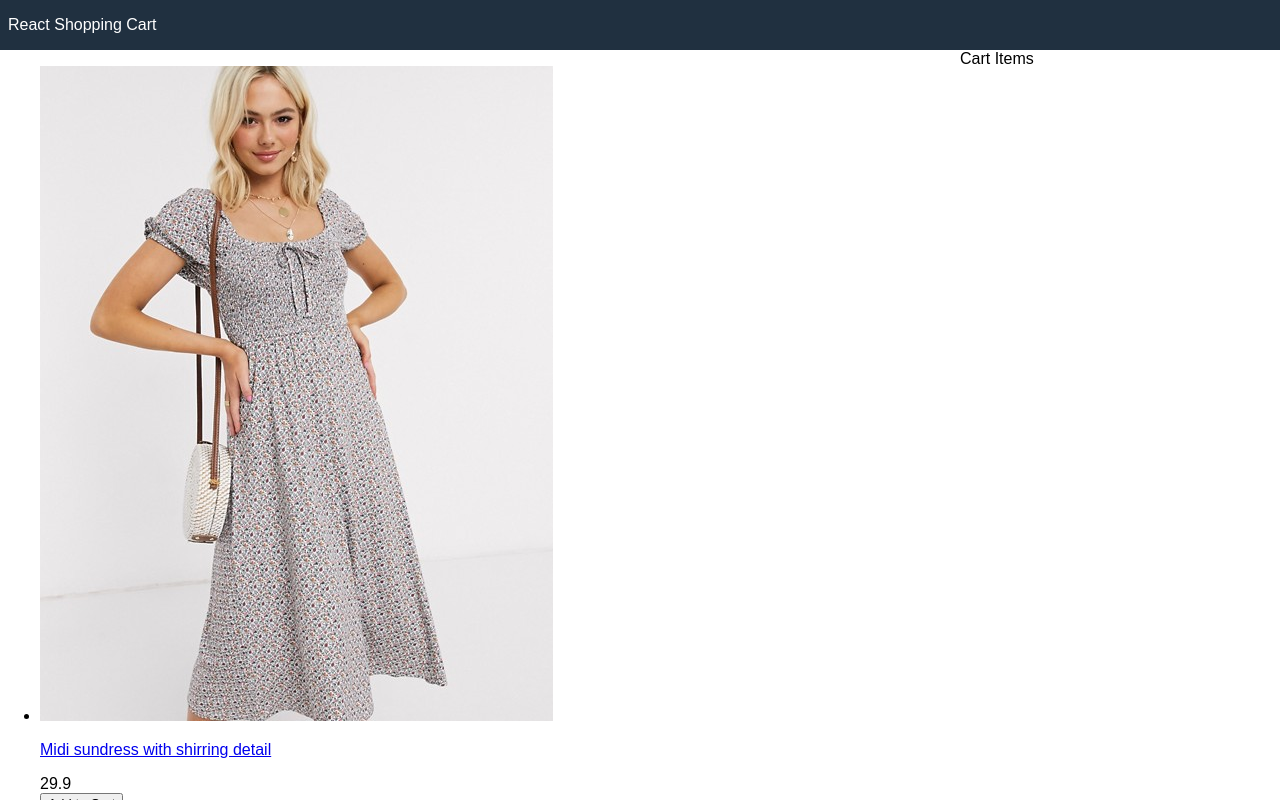
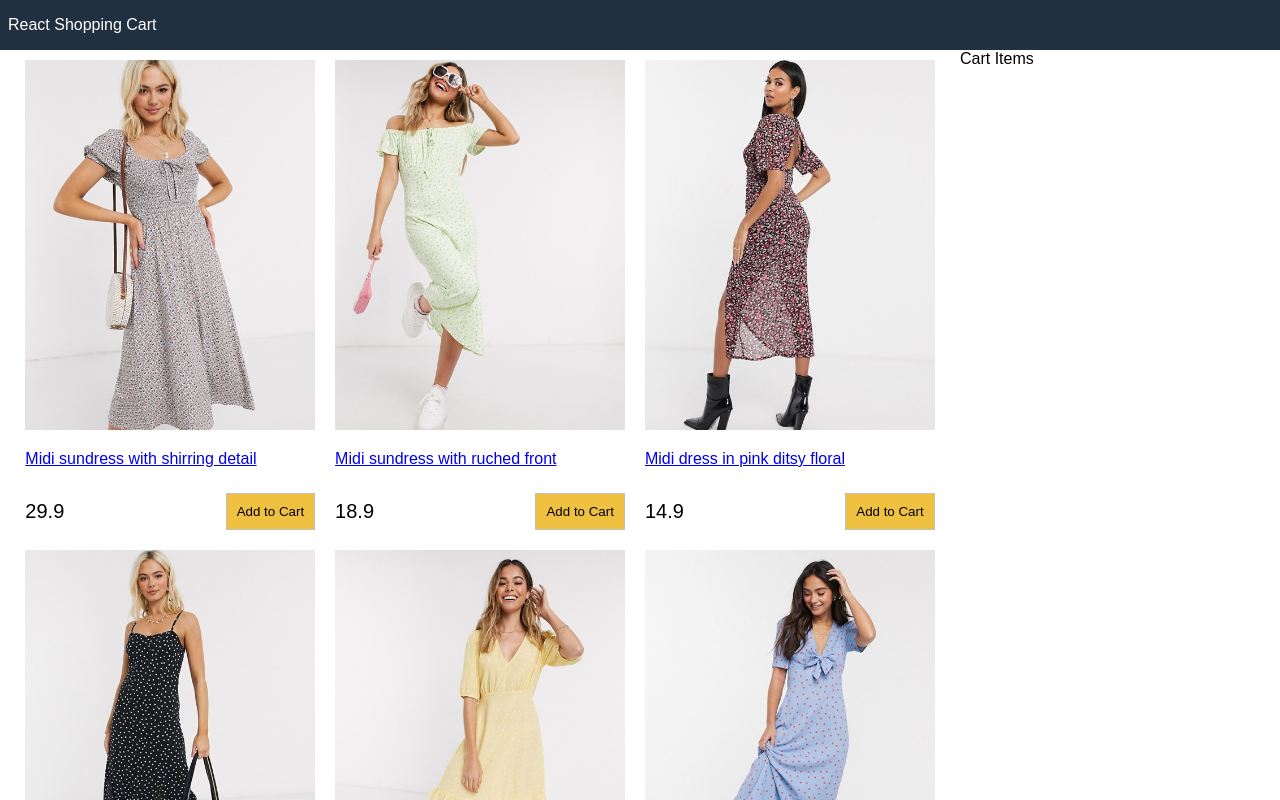
Before and after one commit to pawank121/react-shopping-cart, a React (Create React App) app: page / in a window 1280 px wide. Shown: the top 800 px of the page. Built offline with nearby package versions, Linux system fonts and the light colour scheme.

Commit message:
updated product list styling

```diff
--- a/src/index.css
+++ b/src/index.css
@@ -68,3 +68,61 @@ footer {
 .sidebar {
     flex: 1 20rem;
 }
+
+.products {
+    display: flex;
+    flex-wrap: wrap;
+    justify-content: center;
+    align-items: center;
+    margin: 0;
+    padding: 0;
+    list-style-type: none;
+}
+
+.products li {
+    float: 0 1 29rem;
+    height: 47rem;
+    padding: 1rem;
+}
+
+.product {
+    display: flex;
+    flex-direction: column;
+    justify-content: space-between;
+    height: 100%;
+}
+
+.product img {
+    max-width: 37rem;
+    max-height: 37rem;
+}
+
+.product-price {
+    display: flex;
+    justify-content: space-between;
+    align-items: center;
+}
+
+.product-price div,
+.product-price button {
+    text-align: center;
+}
+
+.product-price div {
+    font-size: 2rem;
+}
+
+.button {
+    padding: 1rem;
+    border: 0.1rem #c0c0c0 solid;
+    background-color: #f0f0f0;
+    cursor: pointer;
+}
+
+.button:hover {
+    border: 0.1rem solid #808080 solid;
+}
+
+.button.primary {
+    background-color: #f0c040;
+}
```
Lines whose indentation alone changed are shown as unchanged.
